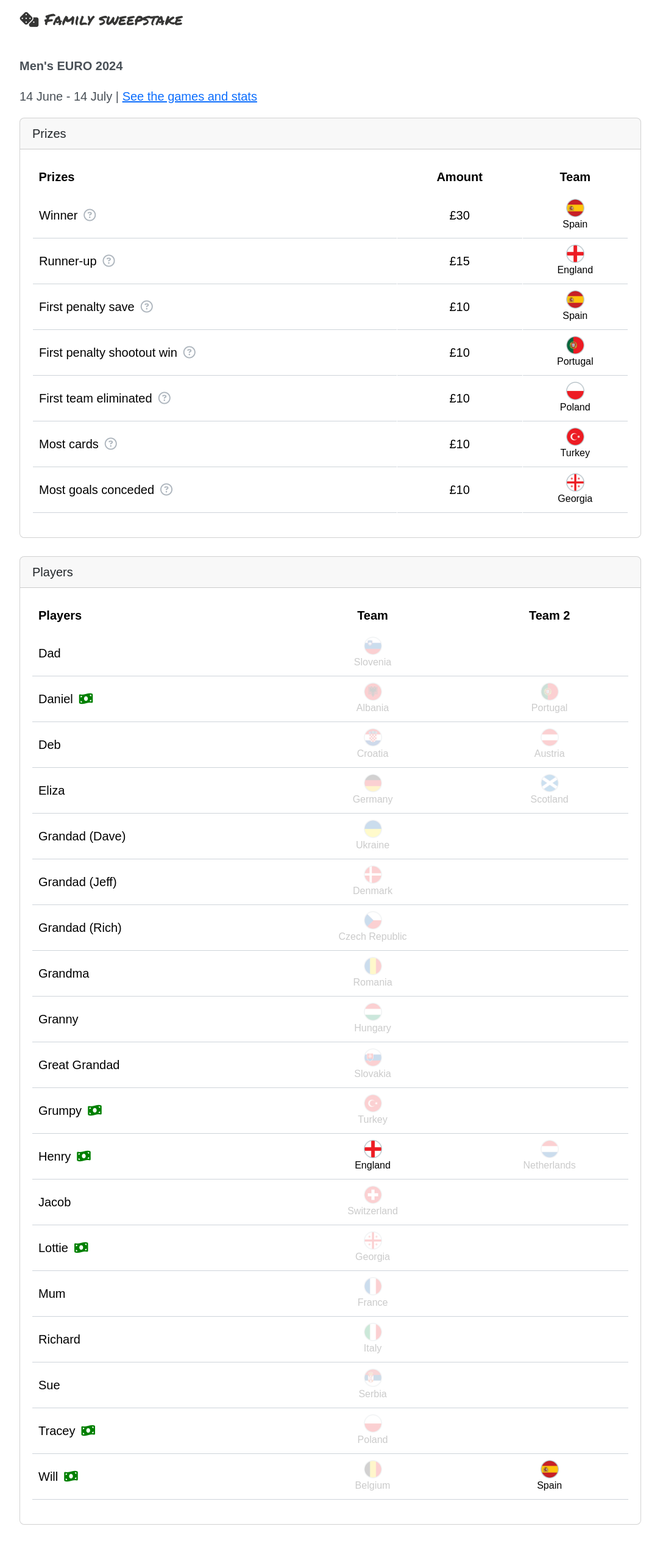
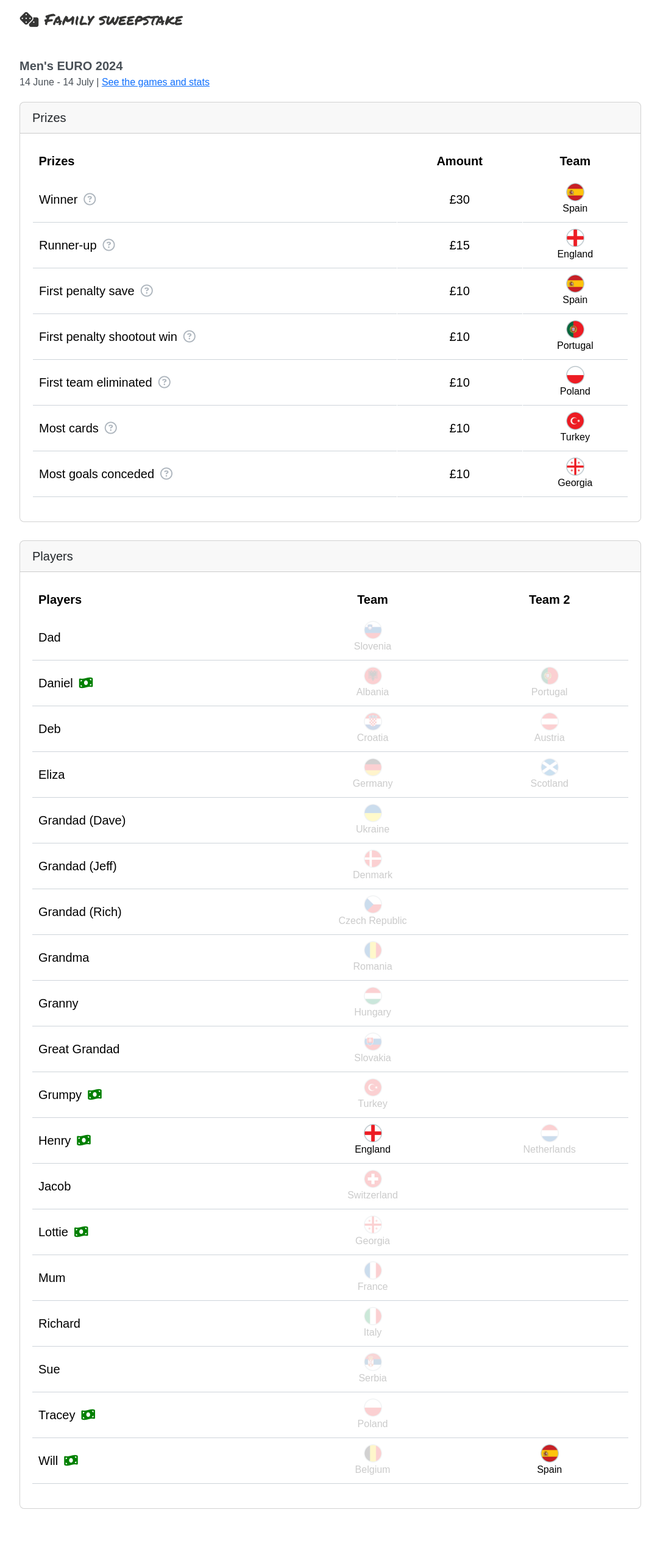
Before and after one commit to jimmyrule/rowells, a Jekyll site: the page built from sweepstake/euro-2024.html, in a window 1280 px wide. Shown: the whole page at 61% size, without its empty margins (98-1181 px from the left). Built offline with Jekyll 4.4.1, drawn with Linux system fonts in a browser that asks for light colours; nearby versions of some CDN libraries; some web fonts are replaced; after the commit the page ends 2504 px from its top, so only the background shows below that.

Commit message:
Updated small text elements

```diff
--- a/sweepstake/euro-2024.html
+++ b/sweepstake/euro-2024.html
@@ -5,8 +5,8 @@
 
 <div class="container px-3 px-md-5 py-4">
 
-  <p><strong>Men's EURO 2024</strong></p>
-	<p>14 June - 14 July | <a href="https://www.uefa.com/euro2024/">See the games and stats</a></p>
+  <p class="mb-0"><strong>Men's EURO 2024</strong></p>
+	<p class="text-small">14 June - 14 July | <a href="https://www.uefa.com/euro2024/">See the games and stats</a></p>
 
   <div class="card mb-4">
     <div class="card-header">
--- a/sweepstake/euro-2025.html
+++ b/sweepstake/euro-2025.html
@@ -5,8 +5,8 @@
 
 <div class="container px-3 px-md-5 py-4">
 
-  <p><strong>Women's EURO 2025</strong></p>
-	<p>2 - 27 July | <a href="https://www.uefa.com/womenseuro/fixtures-results">See the games and stats</a></p>
+  <p class="mb-0"><strong>Women's EURO 2025</strong></p>
+	<p class="text-small">2 - 27 July | <a href="https://www.uefa.com/womenseuro/fixtures-results">See the games and stats</a></p>
 
   <div class="card mb-4">
     <div class="card-header">
```
